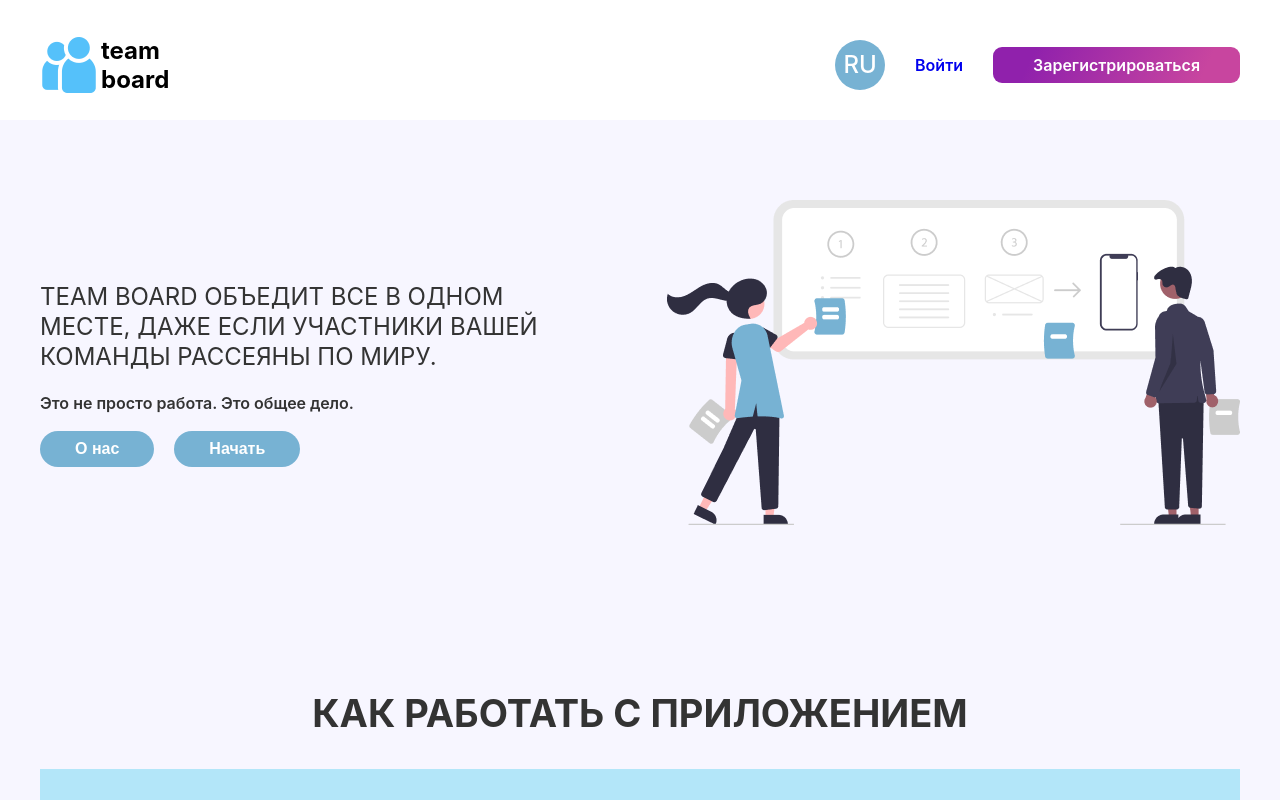
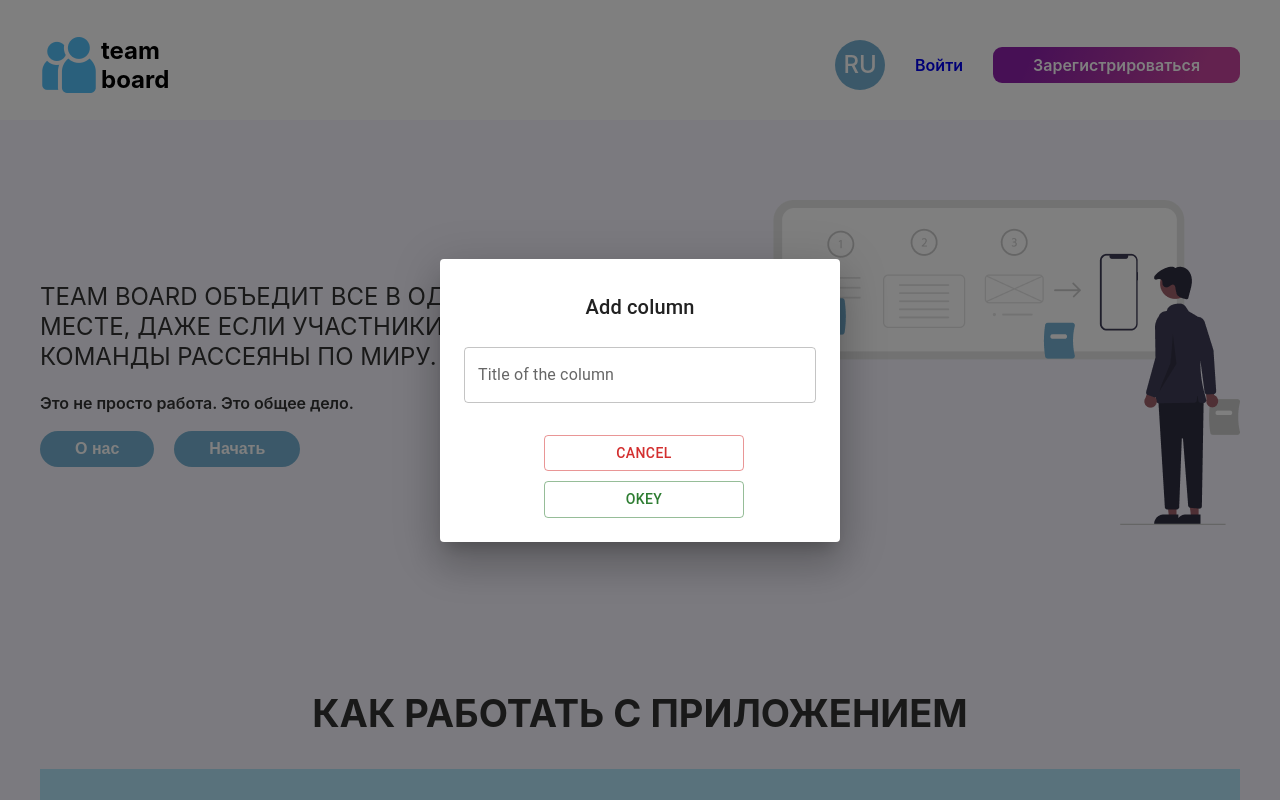
Before and after one commit to MarynaDanilkina/Project-Management-System, a React (Create React App) app: page / in a window 1280 px wide. Shown: the top 800 px of the page. Built offline with nearby package versions, Linux system fonts and the light colour scheme.

Commit message:
refactor: refactor profile

```diff
--- a/src/App.tsx
+++ b/src/App.tsx
@@ -6,12 +6,13 @@ import SignUp from 'pages/SignUp/SingUp';
 import SignIn from 'pages/SignIn/SignIn';
 import Profile from 'pages/Profile/Profile';
 import Welcome from 'pages/welcome/welcome';
-import React from 'react';
+import React, { useRef } from 'react';
 import { Route, Routes } from 'react-router-dom';
 import LocalStore from 'utility/localStore/localStore';
 import { useAppDispatch } from 'interface/interface';
 import { updateToken } from 'toolkitRedux/userSlice/userSlice';
 import fetchUserData from 'toolkitRedux/userSlice/fetchUserDataThunk';
+import AddColumnDialogWindow from './components/addColumnDialogWindow';
 
 function App() {
   const dispatch = useAppDispatch();
@@ -22,8 +23,19 @@ function App() {
     dispatch(fetchUserData(token));
   }
 
+  const ref = useRef<HTMLInputElement>(null!);
+  const onOk = () => console.log(ref.current.value);
+
   return (
     <>
+      <AddColumnDialogWindow
+        ref={ref}
+        onClose={() => {}}
+        onFocus={() => {}}
+        onOk={onOk}
+        isModalOpen={true}
+        titleError={false}
+      />
       <Header />
 
       <Routes>
--- a/src/components/addColumnDialogWindow/AddColumnDialogWindow.tsx
+++ b/src/components/addColumnDialogWindow/AddColumnDialogWindow.tsx
@@ -7,16 +7,19 @@ import CustomFormControl, {
 
 type AddColumnProps = { titleError: boolean; onFocus: () => void };
 
-export default React.forwardRef<
-  React.RefObject<HTMLInputElement>,
-  DialogWindowProps & AddColumnProps
->(function AddColumnDialogWindow(
+export default React.forwardRef<HTMLInputElement, DialogWindowProps & AddColumnProps>(
+  function AddColumnDialogWindow(
     { onClose, onOk, onFocus, isModalOpen, titleError }: DialogWindowProps & AddColumnProps,
     ref
   ) {
     return (
       <>
-      <CustomFormControl title="Add column" onClose={onClose} onOk={onOk} isModalOpen={isModalOpen}>
+        <CustomFormControl
+          title="Add column"
+          onClose={onClose}
+          onOk={onOk}
+          isModalOpen={isModalOpen}
+        >
           <DialogContent>
             <TextField
               inputRef={ref}
@@ -33,4 +36,5 @@ export default React.forwardRef<
         </CustomFormControl>
       </>
     );
-});
+  }
+);
```
Also changed, not shown: 1 other file (tests, documents, lock files or other folders). Lines whose indentation alone changed are shown as unchanged.
